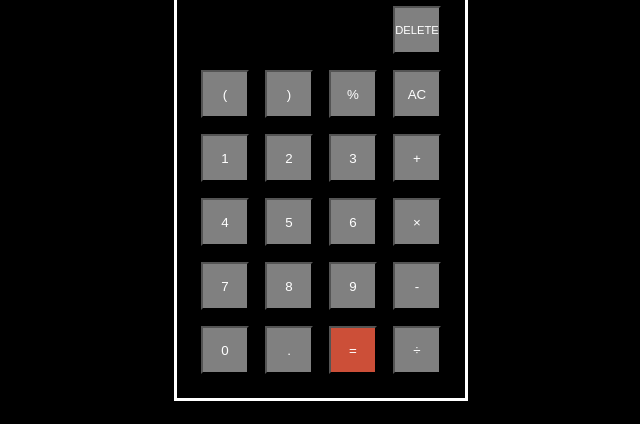
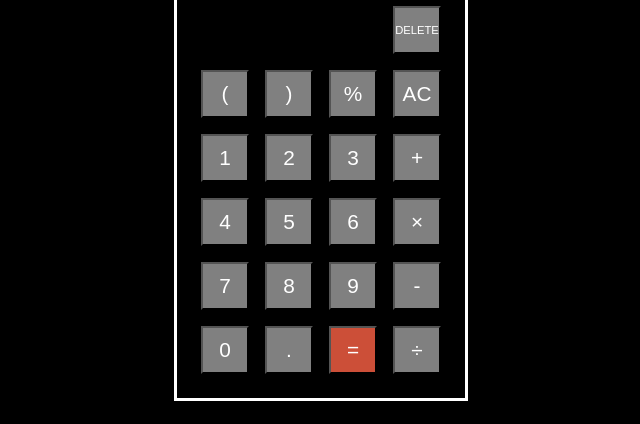
Before and after one commit to shimpei1494/calculate-next-app, a Next.js app: page / in a window 1280 px wide. Shown: the part 387-811 px from the top of the page, without its empty margins (319-959 px from the left). Built offline with nearby package versions, Linux system fonts and the light colour scheme.

Commit message:
ボタンフォントを少し大きく

```diff
--- a/components/Switch/Switch.module.css
+++ b/components/Switch/Switch.module.css
@@ -4,6 +4,7 @@
   margin: 0.5rem;
   background-color: gray;
   color: white;
+  font-size: 1.3rem;
 }
 
 .btn:hover {
```
